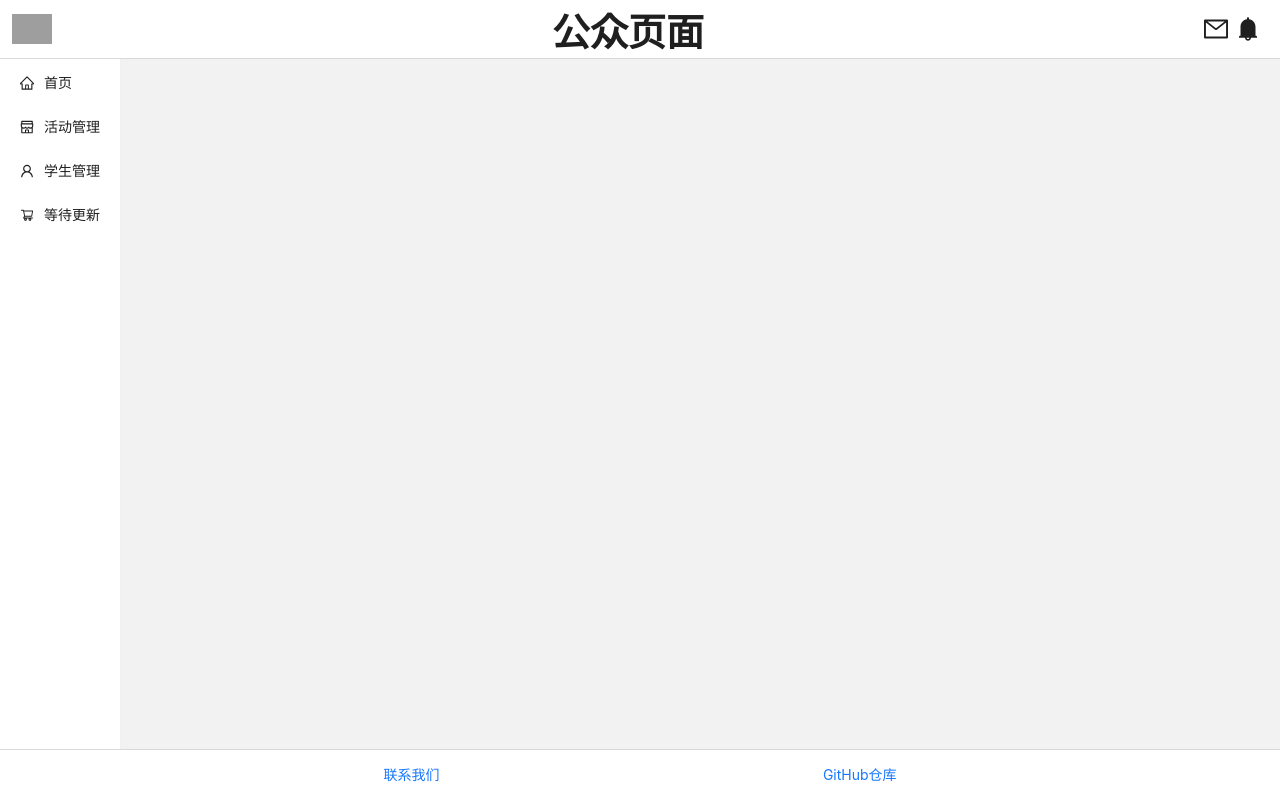
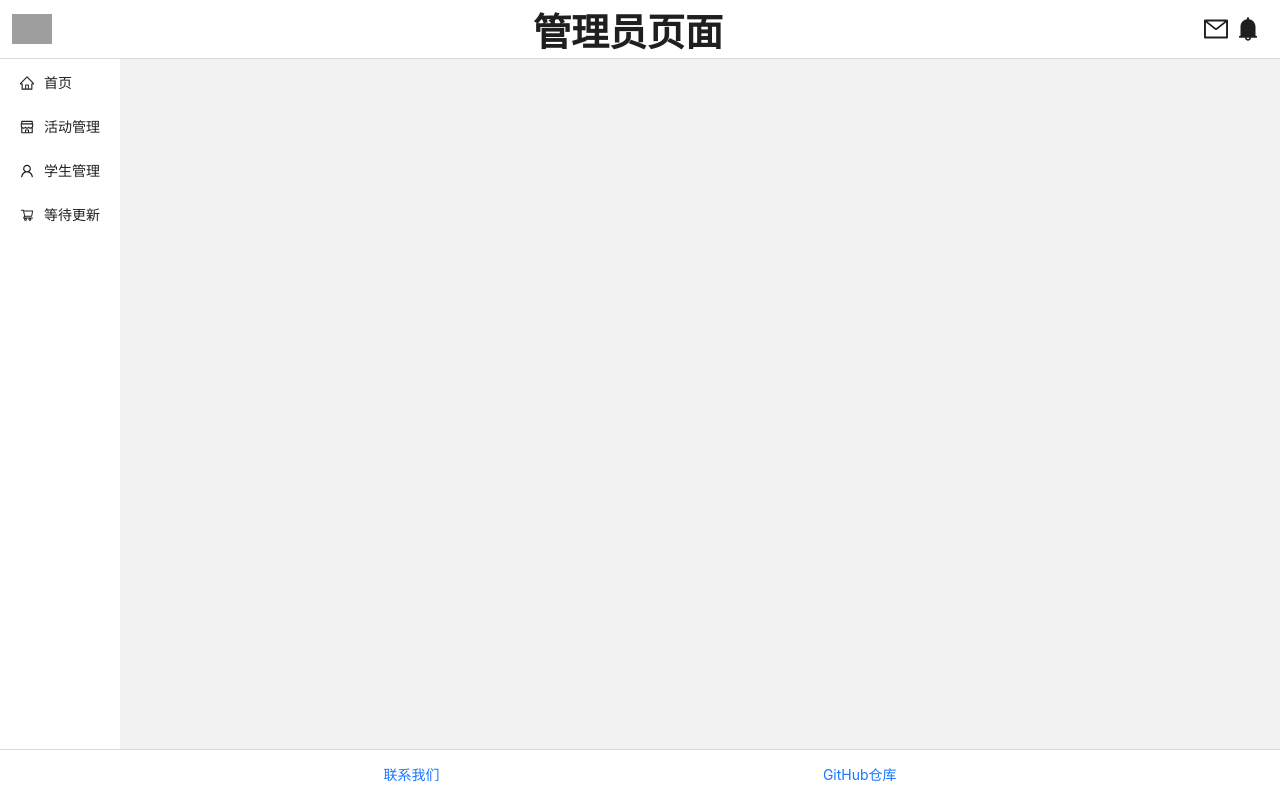
Before and after one commit to sa1tycat/Web3Platform, a React (Create React App) app in the folder frontend/badge-management-app/: page / in a window 1280 px wide. Built offline with nearby package versions, Linux system fonts and the light colour scheme; grey boxes are pictures that could not be loaded.

Commit message:
测试管理员界面

```diff
--- a/frontend/badge-management-app/src/App.js
+++ b/frontend/badge-management-app/src/App.js
@@ -4,9 +4,9 @@ import Public from "./Pages/Public/App"
 
 function App() {
   return (
-      // <Admin />
+      <Admin />
       // <Alumni />
-      <Public />
+      // <Public />÷\
   );
 }
 export default App;
```
